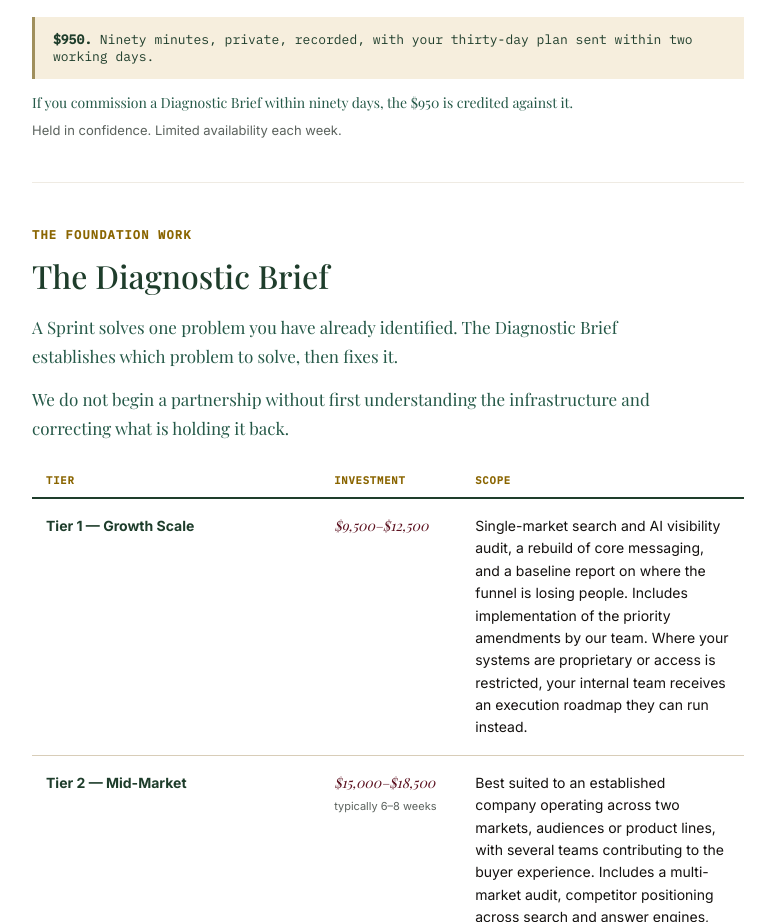
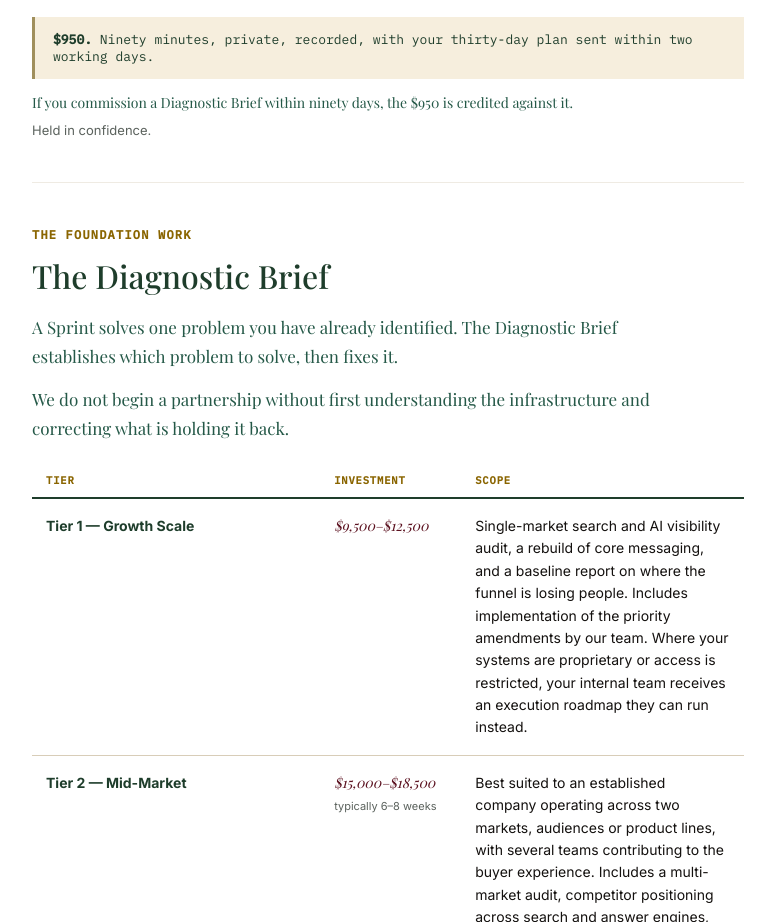
Before and after one commit to pearlm-commits/xlmarketingvisibility, a plain HTML site: page working-with-us.html in a window 1280 px wide. Shown: the part 5373-6295 px from the top of the page, without its empty margins (252-1027 px from the left). Drawn offline with nearby package versions, Linux system fonts and the light colour scheme; a web font is replaced by a local one.

Commit message:
Remove unverified "limited availability" claim from Blueprint Workshop card

```diff
--- a/working-with-us.html
+++ b/working-with-us.html
@@ -471,7 +471,7 @@
 
       <div class="invest-note"><strong>$950.</strong> Ninety minutes, private, recorded, with your thirty-day plan sent within two working days.</div>
       <p style="font-size:14px;color:var(--forest-mid);margin-top:14px;font-family:'Playfair Display',Georgia,serif;">If you commission a Diagnostic Brief within ninety days, the $950 is credited against it.</p>
-      <p style="font-size:13px;color:var(--muted);margin-top:10px">Held in confidence. Limited availability each week.</p>
+      <p style="font-size:13px;color:var(--muted);margin-top:10px">Held in confidence.</p>
     </div>
 
     <!-- ── The Diagnostic Brief ─────────────────────────────────── -->
```
